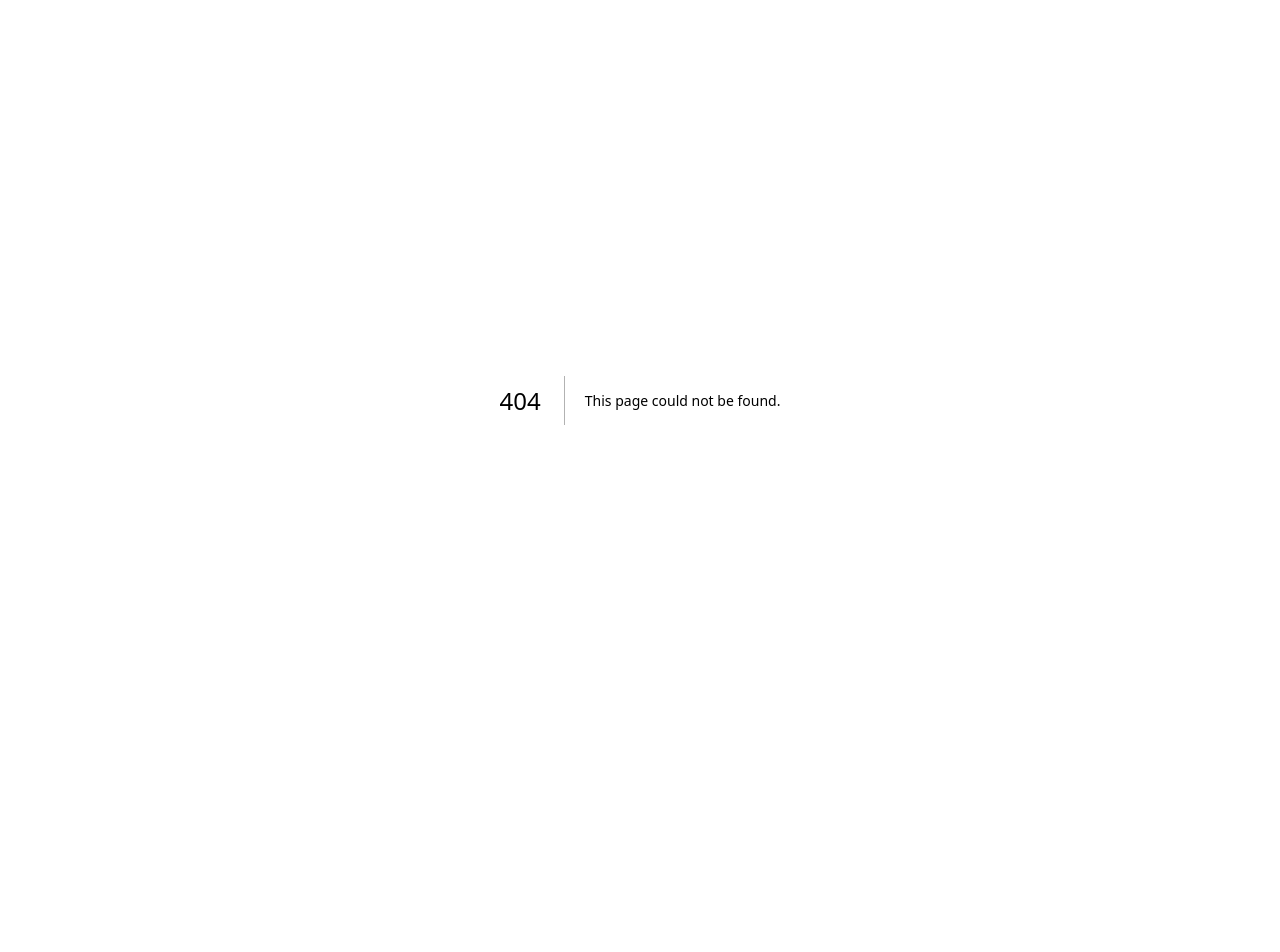
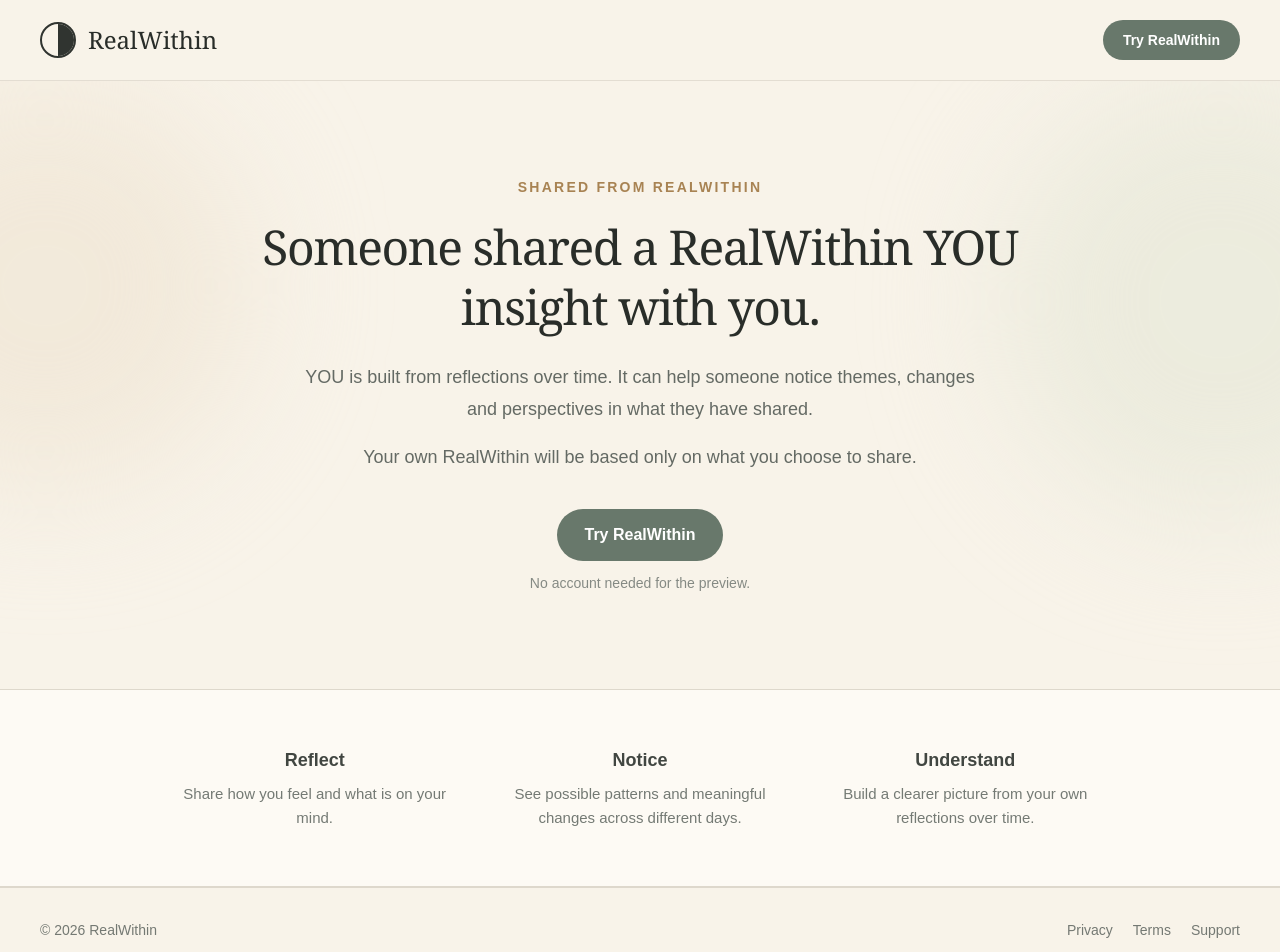
Before and after one commit to realwapp/realwithin-web, a Next.js app: page /share/you in a window 1280 px wide. Before the commit this address had no page. Shown: the top 952 px of the page. Before the commit the page ends 800 px from the top, so only its background shows below. Built offline with nearby package versions, Linux system fonts and the light colour scheme.

Commit message:
Create page.tsx

```diff
--- /dev/null
+++ b/app/share/you/page.tsx
@@ -0,0 +1,130 @@
+import type { Metadata } from "next";
+import Link from "next/link";
+
+export const metadata: Metadata = {
+  title: "Shared from RealWithin",
+  description:
+    "Discover RealWithin, a place to reflect on how you feel and notice patterns and changes over time.",
+};
+
+export default function SharedYouPage() {
+  return (
+    <div className="min-h-screen bg-[#f8f3e9] text-[#3f433f]">
+      <header className="border-b border-[#e3ddd2]">
+        <div className="mx-auto flex max-w-7xl items-center justify-between px-6 py-5 lg:px-10">
+          <Link href="/" className="flex items-center gap-3">
+            <span className="relative h-9 w-9 overflow-hidden rounded-full border-2 border-[#303430]">
+              <span className="absolute inset-y-0 right-0 w-1/2 bg-[#303430]" />
+            </span>
+
+            <span className="font-serif text-2xl text-[#292d29]">
+              RealWithin
+            </span>
+          </Link>
+
+          <Link
+            href="/try"
+            className="rounded-full bg-[#68786b] px-5 py-2.5 text-sm font-semibold text-white transition hover:bg-[#5d6c60]"
+          >
+            Try RealWithin
+          </Link>
+        </div>
+      </header>
+
+      <main>
+        <section className="relative overflow-hidden">
+          <div className="absolute -left-40 top-0 h-[410px] w-[410px] rounded-full bg-[#efe5d5]/70 blur-3xl" />
+          <div className="absolute -right-40 top-0 h-[440px] w-[440px] rounded-full bg-[#e7e9d9]/70 blur-3xl" />
+
+          <div className="relative mx-auto max-w-4xl px-6 py-20 text-center sm:py-24 lg:px-10">
+            <p className="text-sm font-semibold uppercase tracking-[0.16em] text-[#a88353]">
+              Shared from RealWithin
+            </p>
+
+            <h1 className="mx-auto mt-5 max-w-3xl font-serif text-4xl leading-tight tracking-[-0.03em] text-[#292d29] sm:text-5xl">
+              Someone shared a RealWithin YOU insight with you.
+            </h1>
+
+            <p className="mx-auto mt-6 max-w-2xl text-lg leading-8 text-[#646a64]">
+              YOU is built from reflections over time. It can help someone
+              notice themes, changes and perspectives in what they have shared.
+            </p>
+
+            <p className="mx-auto mt-4 max-w-2xl text-lg leading-8 text-[#646a64]">
+              Your own RealWithin will be based only on what you choose to
+              share.
+            </p>
+
+            <Link
+              href="/try"
+              className="mt-9 inline-flex rounded-full bg-[#68786b] px-7 py-3.5 font-semibold text-white transition hover:bg-[#5d6c60]"
+            >
+              Try RealWithin
+            </Link>
+
+            <p className="mt-3 text-sm text-[#858a84]">
+              No account needed for the preview.
+            </p>
+          </div>
+        </section>
+
+        <section className="border-y border-[#ded8cc] bg-[#fdfaf4]">
+          <div className="mx-auto max-w-5xl px-6 py-14 lg:px-10">
+            <div className="grid gap-8 text-center sm:grid-cols-3">
+              <div>
+                <h2 className="text-lg font-semibold text-[#414641]">
+                  Reflect
+                </h2>
+
+                <p className="mx-auto mt-2 max-w-xs text-[15px] leading-6 text-[#747a74]">
+                  Share how you feel and what is on your mind.
+                </p>
+              </div>
+
+              <div>
+                <h2 className="text-lg font-semibold text-[#414641]">
+                  Notice
+                </h2>
+
+                <p className="mx-auto mt-2 max-w-xs text-[15px] leading-6 text-[#747a74]">
+                  See possible patterns and meaningful changes across
+                  different days.
+                </p>
+              </div>
+
+              <div>
+                <h2 className="text-lg font-semibold text-[#414641]">
+                  Understand
+                </h2>
+
+                <p className="mx-auto mt-2 max-w-xs text-[15px] leading-6 text-[#747a74]">
+                  Build a clearer picture from your own reflections over time.
+                </p>
+              </div>
+            </div>
+          </div>
+        </section>
+      </main>
+
+      <footer className="border-t border-[#ded8cc] bg-[#f8f3e9]">
+        <div className="mx-auto flex max-w-7xl flex-col gap-5 px-6 py-8 text-sm text-[#747973] sm:flex-row sm:items-center sm:justify-between lg:px-10">
+          <p>© 2026 RealWithin</p>
+
+          <div className="flex flex-wrap gap-5">
+            <Link href="/privacy" className="hover:text-[#343934]">
+              Privacy
+            </Link>
+
+            <Link href="/terms" className="hover:text-[#343934]">
+              Terms
+            </Link>
+
+            <Link href="/support" className="hover:text-[#343934]">
+              Support
+            </Link>
+          </div>
+        </div>
+      </footer>
+    </div>
+  );
+}
```
